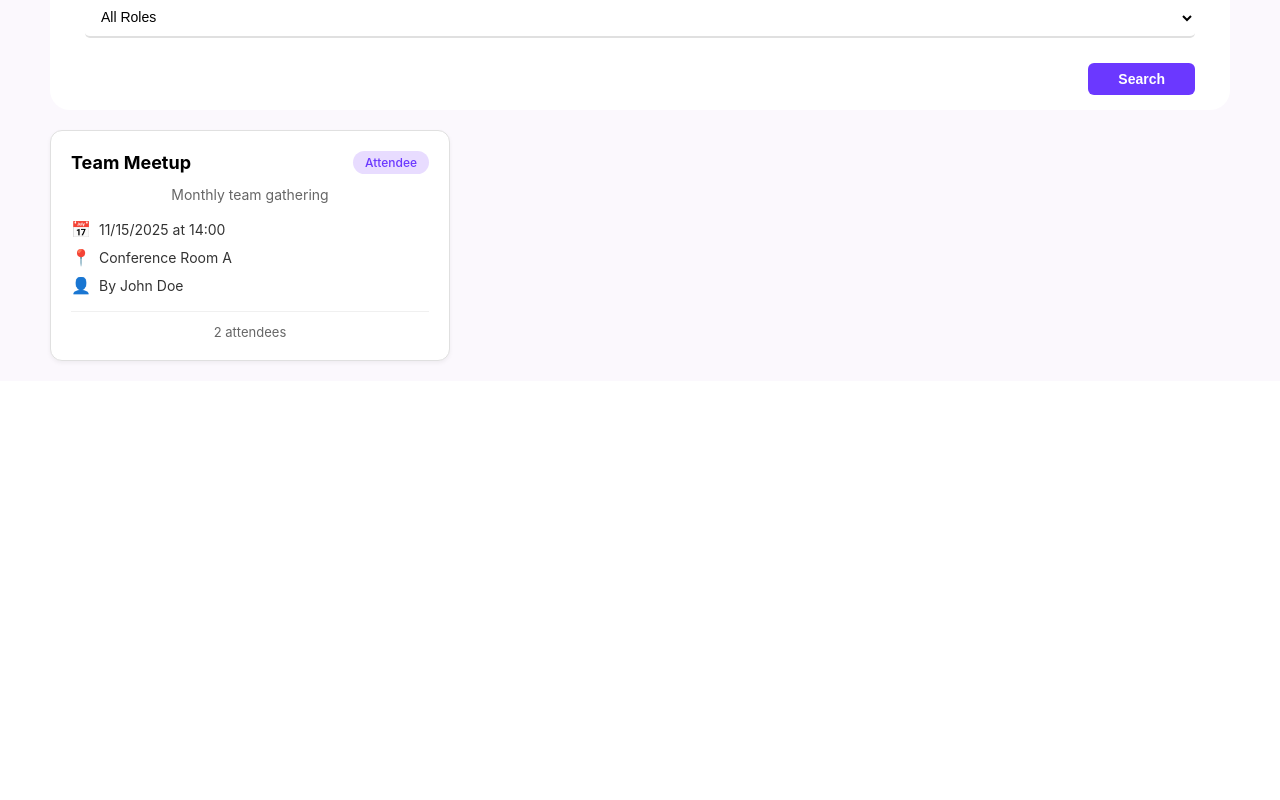
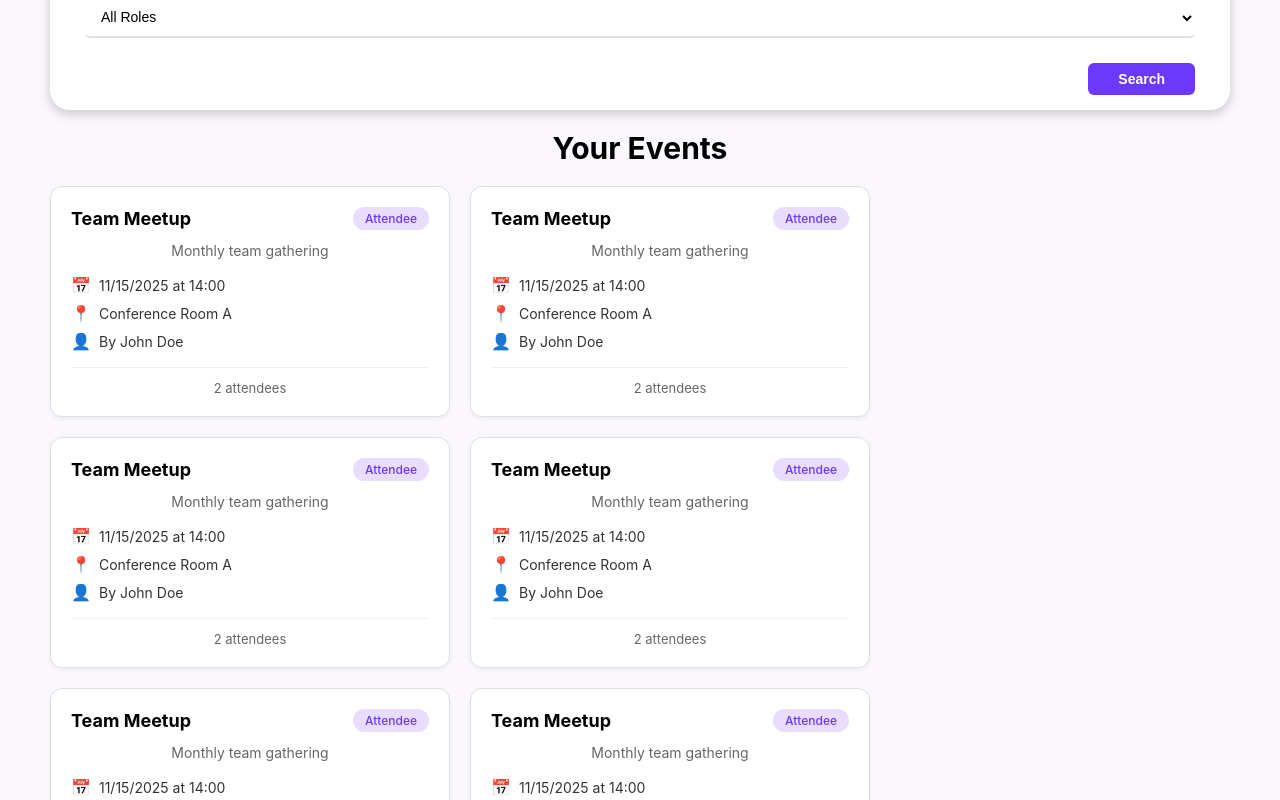
Before and after one commit to Event-Planner-System/frontend-service, a React (Create React App) app: page /dashboard in a window 1280 px wide. Shown: the part 520-1320 px from the top of the page. Before the commit the page ends 901 px from the top, so only its background shows below. Built offline with nearby package versions, Linux system fonts and the light colour scheme.

Commit message:
updates on dashboard.css

```diff
--- a/src/pages/Dashboard.js
+++ b/src/pages/Dashboard.js
@@ -19,6 +19,18 @@ export default function Dashboard() {
                 <button className="create-event-btn" onClick={() => navigate('/create-event')}>+ Create Event</button>
             </div>
             <Search />
+            <div className="events-section">
+                <h2 className="section-title">Your Events</h2>
+                <div className="cards-container">
+                    {/* Render multiple Card components here */}
+                    <Card />
+                    <Card />
+                    <Card />
+                    <Card />
+                    <Card />
+                    <Card />
+                </div>
+            </div>
             <Card />
         </div>
     );
--- a/src/styles/Card.css
+++ b/src/styles/Card.css
@@ -10,6 +10,9 @@
 .card:hover {
   box-shadow: 0 4px 8px rgba(0, 0, 0, 0.1);
   cursor: pointer;
+  box-shadow: #00000033 5px 4px 12px;
+  transform: translateY(-6px);
+  transition: all 0.3s ease;
 }
 .card-header {
   display: flex;
--- a/src/styles/Dashboard.css
+++ b/src/styles/Dashboard.css
@@ -52,3 +52,18 @@
 .create-event-btn:hover {
   background-color: #5028cc;
 }
+
+.cards-container {
+  display: flex;
+  flex-wrap: wrap;
+  gap: 20px;
+  margin-top: 20px;
+}
+
+.section-title {
+  font-weight: bold;
+  color: #000000;
+  margin-bottom: 10px;
+  text-shadow: #fdfdfd;
+  font-size: 30px;
+}
--- a/src/styles/Search.css
+++ b/src/styles/Search.css
@@ -4,6 +4,7 @@
   border-radius: 20px;
   padding: 10px 15px 15px 15px;
   margin-top: 30px;
+  box-shadow: #00000033 0px 4px 12px;
 
 }
 
```
